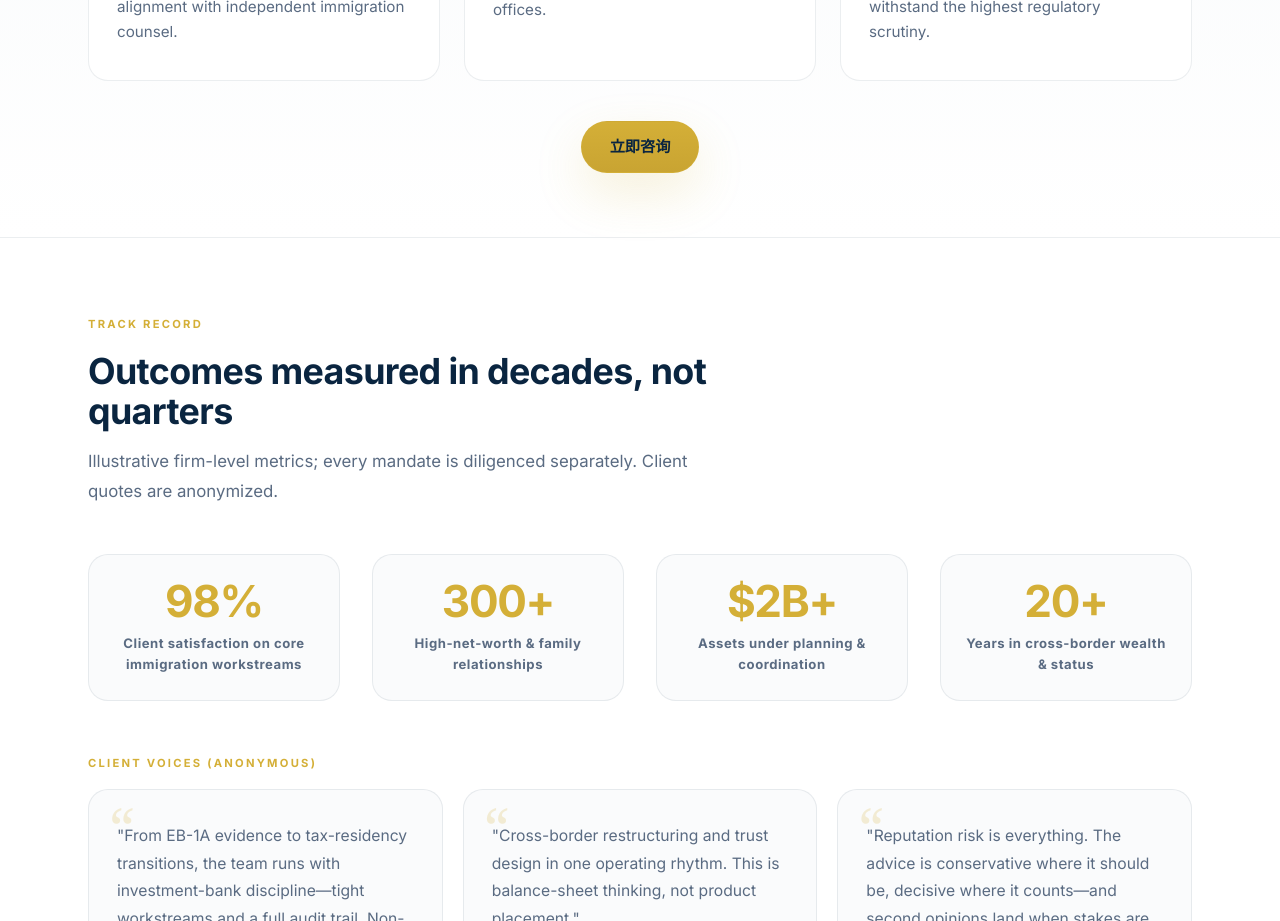
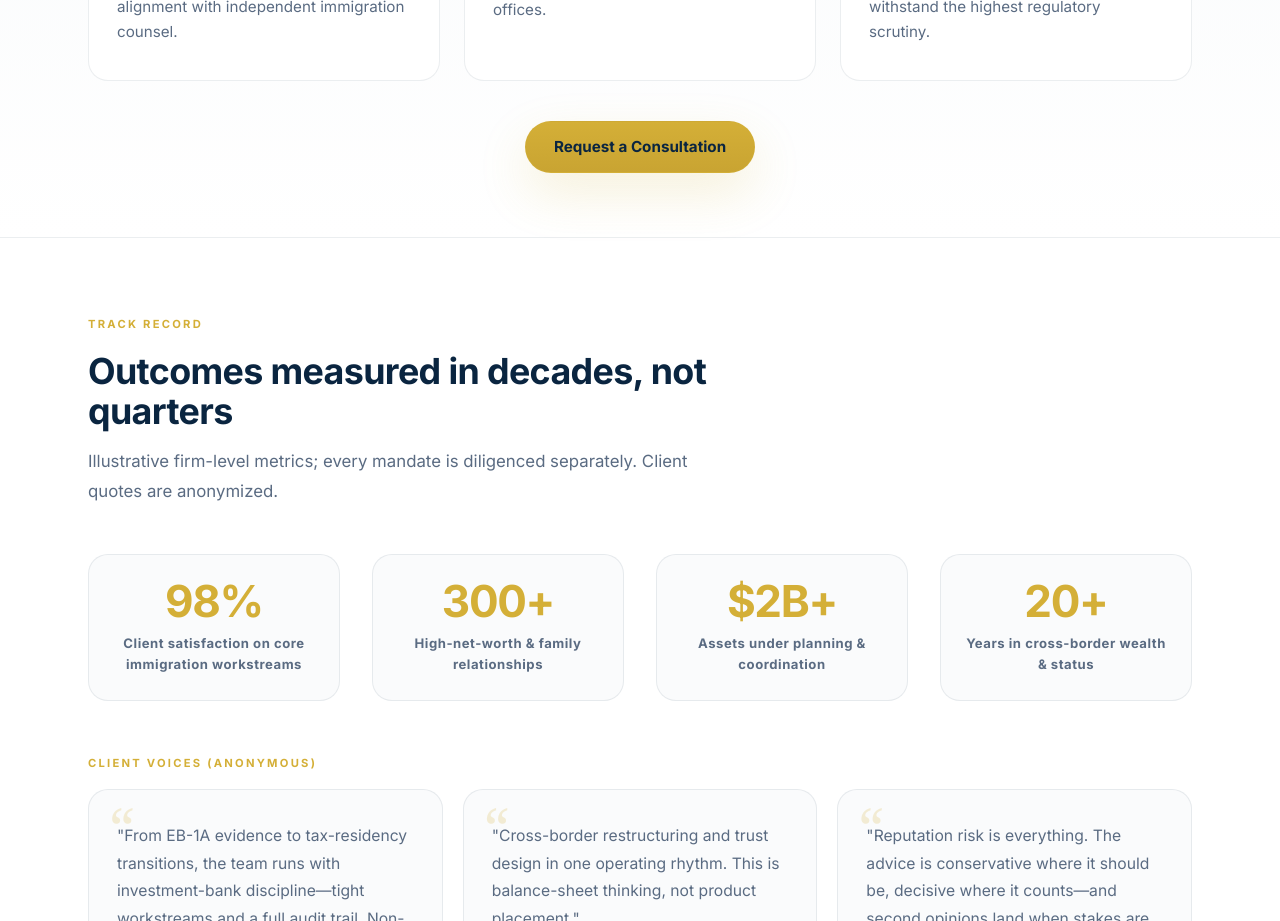
Before and after one commit to rvlfunding/rvl-funding, a Next.js app: page / in a window 1280 px wide. Shown: the part 1480-2401 px from the top of the page. Built offline with nearby package versions, Linux system fonts and the light colour scheme.

Commit message:
Update page.tsx

```diff
--- a/src/app/page.tsx
+++ b/src/app/page.tsx
@@ -98,7 +98,7 @@ export default function Home() {
           </div>
           <div style={{ textAlign: 'center', marginTop: '2.5rem' }}>
             <Link href="/contact" className="btn-primary">
-              立即咨询
+              Request a Consultation
             </Link>
           </div>
         </div>
```
